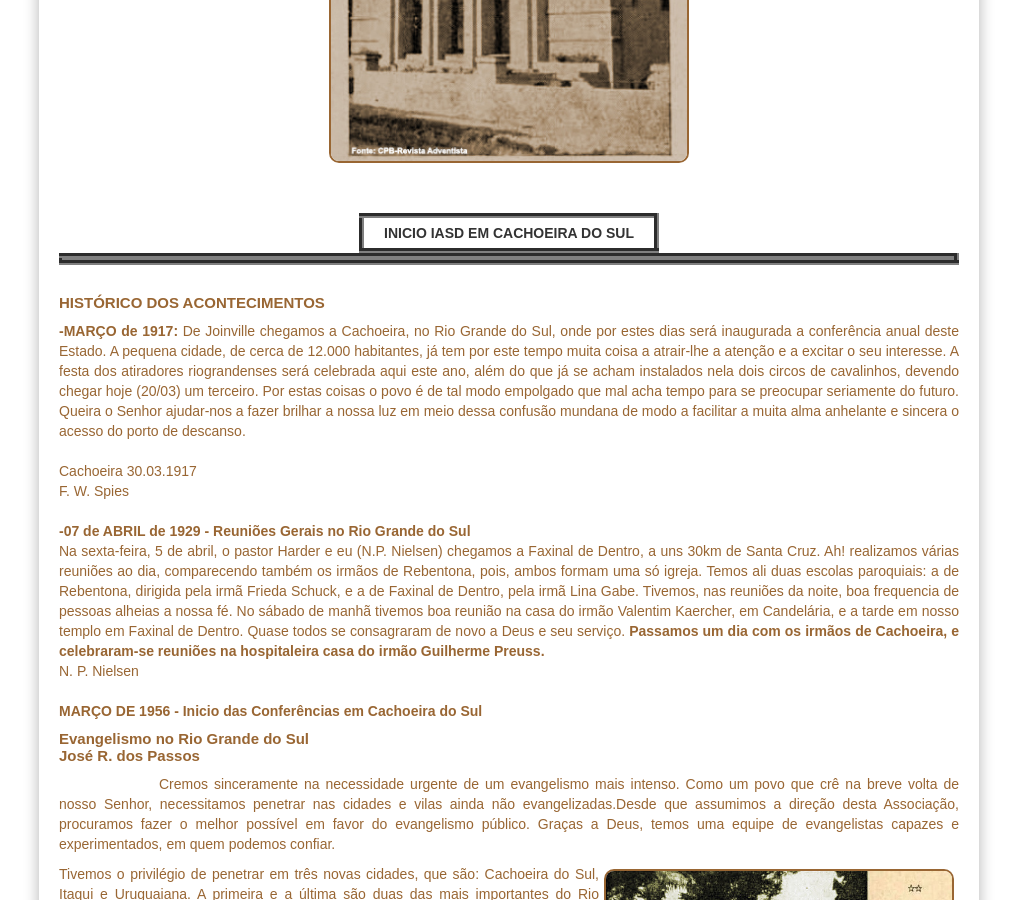
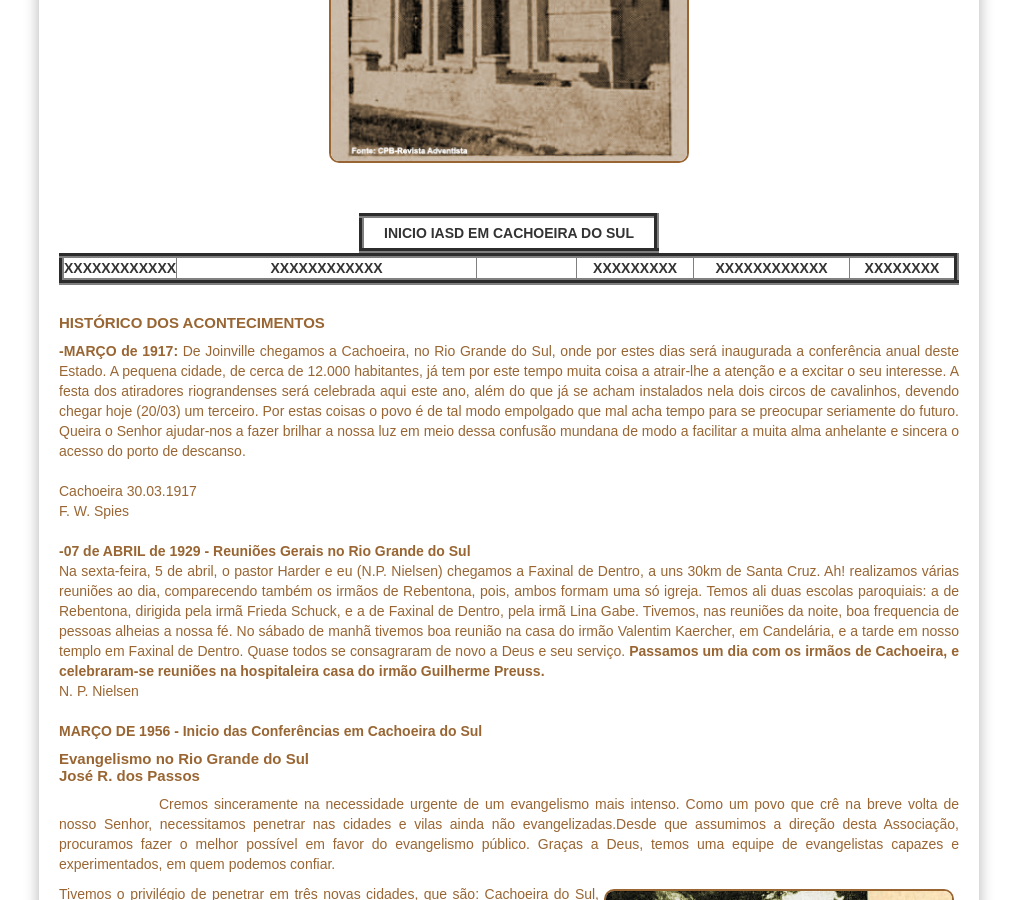
Before and after one commit to claudiovargas1955/claudiovargas1955.github.io, a Jekyll site: the page built from _pages/história-da-iasd-cachoeira.html, in a window 1280 px wide and 900 px high, scrolled down 771 px. Shown: the whole window, without its empty margins (131-1148 px from the left). Built offline with Jekyll 4.4.1, drawn with Linux system fonts in a browser that asks for light colours; some web fonts are replaced.

Commit message:
Update história-da-iasd-cachoeira.html

```diff
--- a/_pages/história-da-iasd-cachoeira.html
+++ b/_pages/história-da-iasd-cachoeira.html
@@ -126,12 +126,12 @@ tr:hover{
 
     <table border="5px" color="#ffffff" width="900px"  cellspacing="0px" cellpadding="0px">
          <tr>
-           <td align="center" width="50px"><b></b></td>
-           <td align="center" width="300px"><b></b></td>
+           <td align="center" width="50px"><b>XXXXXXXXXXXX</b></td>
+           <td align="center" width="300px"><b>XXXXXXXXXXXX</b></td>
            <td align="center" width="100px"><b></b></td>
-           <td align="center"><b></b></td>
-           <td align="center"><b></b></td>
-           <td align="center"><b></b></td>
+           <td align="center"><b>XXXXXXXXX</b></td>
+           <td align="center"><b>XXXXXXXXXXXX</b></td>
+           <td align="center"><b>XXXXXXXX</b></td>
         </tr>
         <tr>
            <td align="center" width="50px"></td>
```
